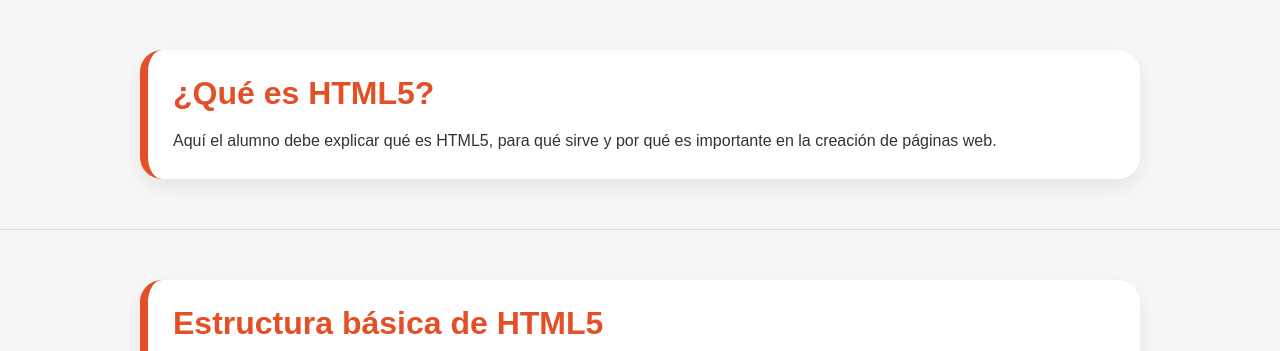
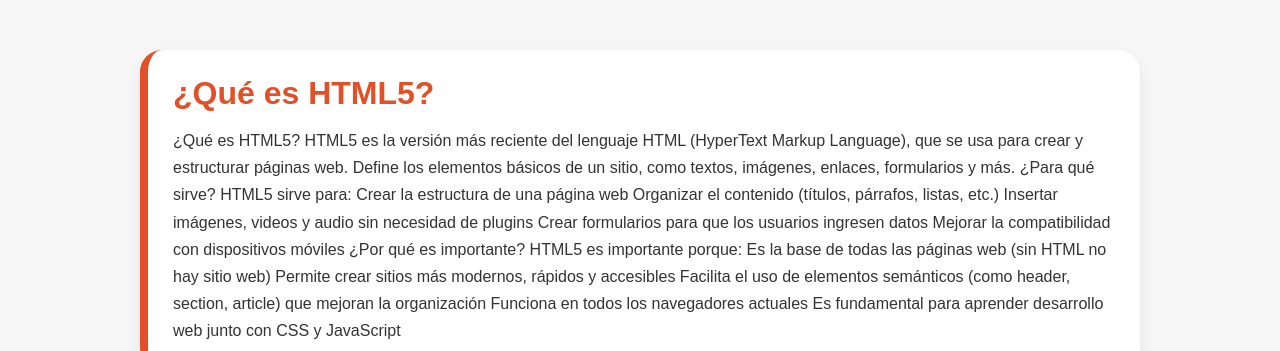
Before and after one commit to zdiegojalissat-del/HTML5, a plain HTML site: page index.html in a window 1280 px wide. Shown: the part 870-1221 px from the top of the page. Drawn offline with Linux system fonts and the light colour scheme.

Commit message:
Update index.html

```diff
--- a/index.html
+++ b/index.html
@@ -49,8 +49,29 @@
       <article class="card">
         <h2>¿Qué es HTML5?</h2>
         <p>
-          Aquí el alumno debe explicar qué es HTML5, para qué sirve y por qué es importante
-          en la creación de páginas web.
+          ¿Qué es HTML5?
+
+HTML5 es la versión más reciente del lenguaje HTML (HyperText Markup Language), que se usa para crear y estructurar páginas web.
+Define los elementos básicos de un sitio, como textos, imágenes, enlaces, formularios y más.
+
+ ¿Para qué sirve?
+
+HTML5 sirve para:
+
+Crear la estructura de una página web
+Organizar el contenido (títulos, párrafos, listas, etc.)
+Insertar imágenes, videos y audio sin necesidad de plugins
+Crear formularios para que los usuarios ingresen datos
+Mejorar la compatibilidad con dispositivos móviles
+ ¿Por qué es importante?
+
+HTML5 es importante porque:
+
+Es la base de todas las páginas web (sin HTML no hay sitio web)
+Permite crear sitios más modernos, rápidos y accesibles
+Facilita el uso de elementos semánticos (como header, section, article) que mejoran la organización
+Funciona en todos los navegadores actuales
+Es fundamental para aprender desarrollo web junto con CSS y JavaScript
         </p>
       </article>
     </section>
```
